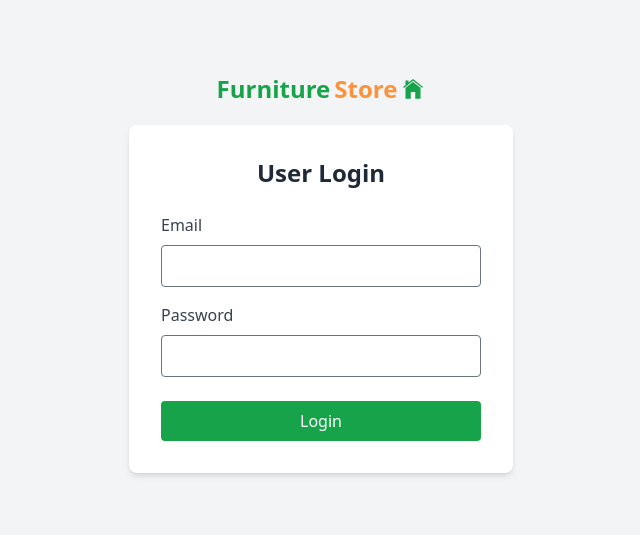
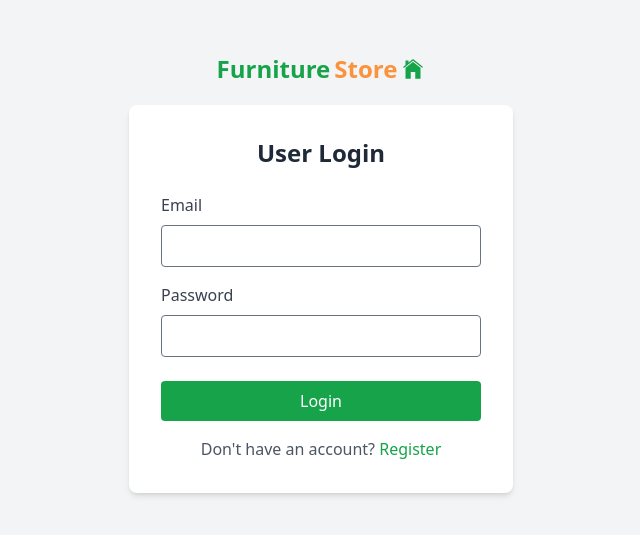
Before and after one commit to sovichea99/reactJs, a React (Vite) app in the folder my-project/: page /login in a window 1280 px wide. Shown: the part 127-662 px from the top of the page, without its empty margins (319-959 px from the left). Built offline with nearby package versions, Linux system fonts and the light colour scheme; a web font is replaced by a local one.

Commit message:
some changes

```diff
--- a/my-project/src/Components/Auth/Login.jsx
+++ b/my-project/src/Components/Auth/Login.jsx
@@ -1,5 +1,5 @@
 import { useState } from "react";
-import { useNavigate } from "react-router-dom";
+import { Link, useNavigate } from "react-router-dom";
 import { IoIosHome } from "react-icons/io";
 import { userLogin } from "../../Service/Auth"; // Adjust the import path as necessary
 const Login = () => {
@@ -71,6 +71,10 @@ const Login = () => {
             >
               Login
             </button>
+            <p className="text-center text-gray-600 mt-4">
+              Don't have an account?{" "}
+              <Link to="/register" className="text-green-600 hover:underline">Register</Link>
+            </p>
           </form>
         </div>
       </div>
--- a/my-project/src/Components/Auth/Register.jsx
+++ b/my-project/src/Components/Auth/Register.jsx
@@ -1,5 +1,5 @@
 import { useState } from "react";
-import { useNavigate } from "react-router-dom";
+import { Link, useNavigate } from "react-router-dom";
 import { IoIosHome } from "react-icons/io";
 const Register = () => {
 
@@ -89,6 +89,12 @@ const Register = () => {
             >
               Register
             </button>
+            <p className="text-center text-gray-600 mt-4">
+              Already have an account?{" "}
+              <Link to="/login" className="text-green-600 hover:underline">
+                Login
+              </Link>
+            </p>
           </form>
         </div>
       </div>
--- a/my-project/src/Components/Navbar/Navbars.jsx
+++ b/my-project/src/Components/Navbar/Navbars.jsx
@@ -48,7 +48,7 @@ const Navbars = () => {
     { title: "My Profile", link: "/profile" },
     { title: "Orders", link: "/orders" },
     { title: "Settings", link: "/settings" },
-    { title: "Logout", link: "/login" },
+      user ? {title: "Logout", link: "/login" } : {title: "Register", link: "/register" },
   ];
 
   return (
```
